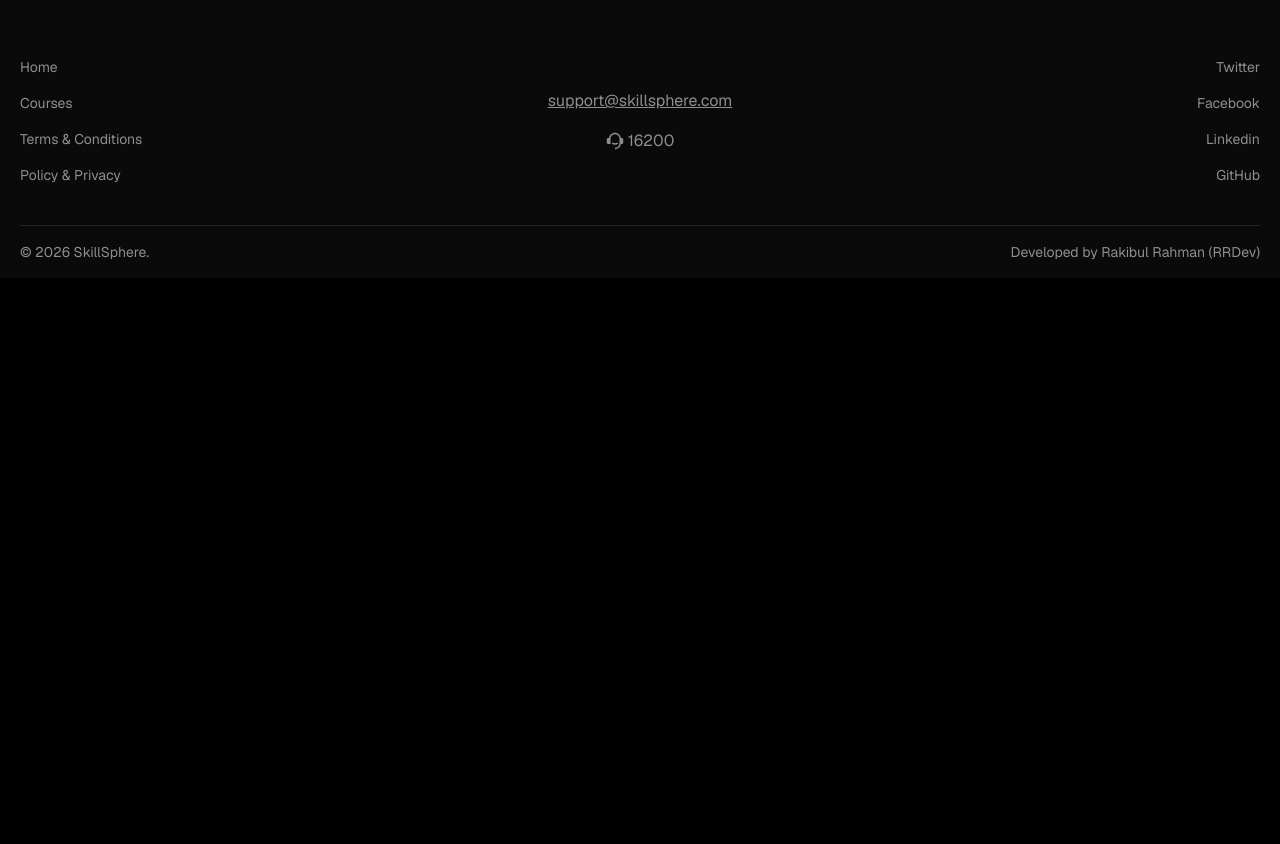
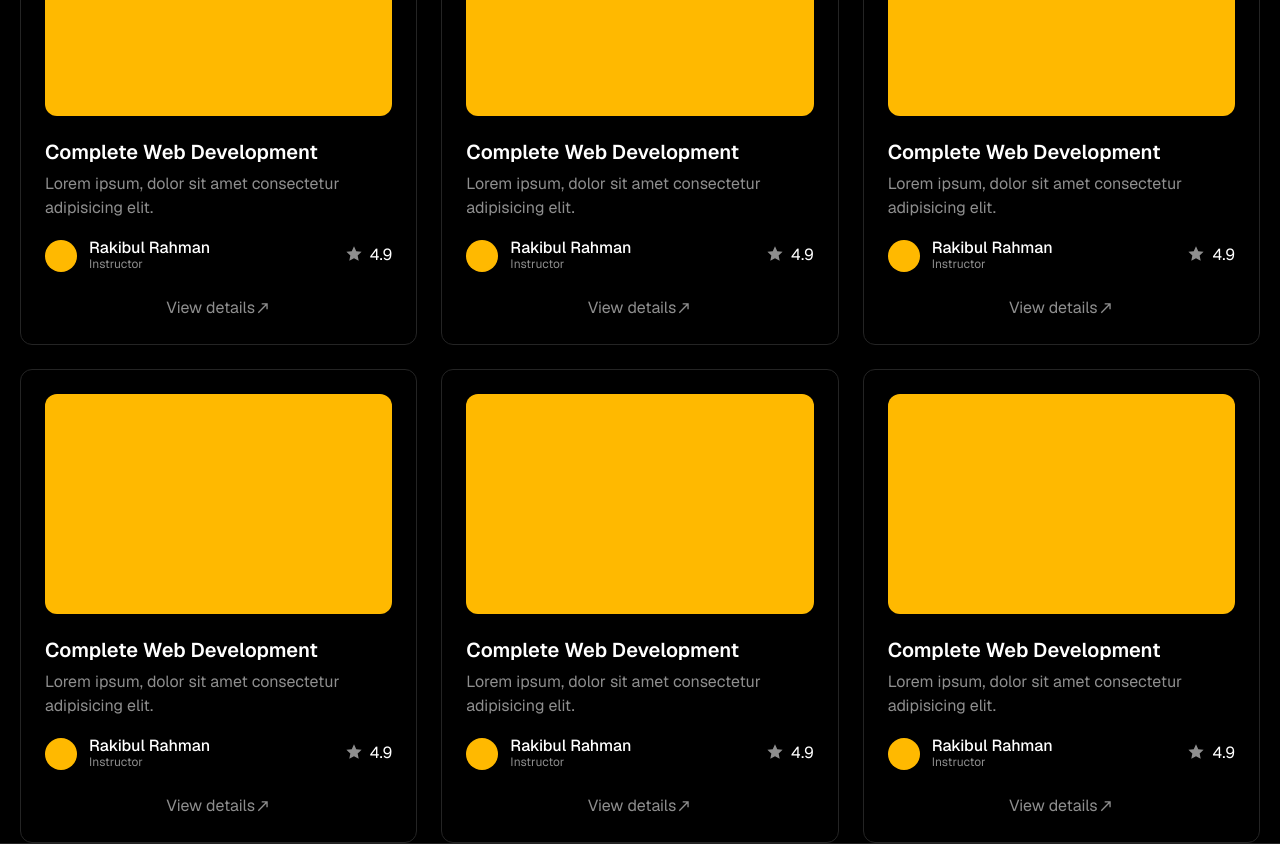
Before and after one commit to quantumrahman/skillsphere-learn, a Next.js app: page /courses in a window 1280 px wide. Shown: the part 520-1364 px from the top of the page. Before the commit the page ends 800 px from the top, so only its background shows below. Built offline with nearby package versions, Linux system fonts and the light colour scheme.

Commit message:
feat: implement course card and move course card in folder

```diff
--- a/src/app/(main)/courses/page.jsx
+++ b/src/app/(main)/courses/page.jsx
@@ -1,4 +1,9 @@
-import { RiSearchLine } from "@remixicon/react";
+import {
+    RiSearchLine,
+    RiStarFill,
+    RiArrowRightUpLongLine
+} from "@remixicon/react";
+import CourseCard from "@/components/ui/Cards/CourseCard/CourseCard";
 
 const CoursesPage = () => {
 
@@ -18,11 +23,19 @@ const CoursesPage = () => {
                             name="search"
                             aria-label="input"
                             autoComplete="off" role="search"
-                            className="w-full py-3.5 pl-12 bg-[#111111] rounded-md border border-[#ffffff17] text-sm font-normal text-white placeholder:text-[#8e8e8e] focus:outline-none focus:border-[#ffffff24]"
+                            className="w-full py-3.5 pl-12 bg-[#0a0a0a] rounded-md border border-[#ffffff17] text-sm font-normal text-white placeholder:text-[#8e8e8e] focus:outline-none focus:border-[#ffffff24]"
                         />
                         <div className="absolute top-1/2 left-4 -translate-y-1/2">
                             <RiSearchLine size={20} color="#8e8e8e" />
                         </div>
+                    </div>
+                    <div className="w-full grid grid-cols-1 gap-4 md:grid-cols-2 md:gap-5 lg:grid-cols-3 lg:gap-6 mt-7">
+                        <CourseCard />
+                        <CourseCard />
+                        <CourseCard />
+                        <CourseCard />
+                        <CourseCard />
+                        <CourseCard />
                     </div>
                 </div>
             </div>
```
Also changed, not shown: src/components/ui/Cards/CourseCard/CourseCard.jsx (renamed from src/components/ui/Cards/CourseCard.jsx).
